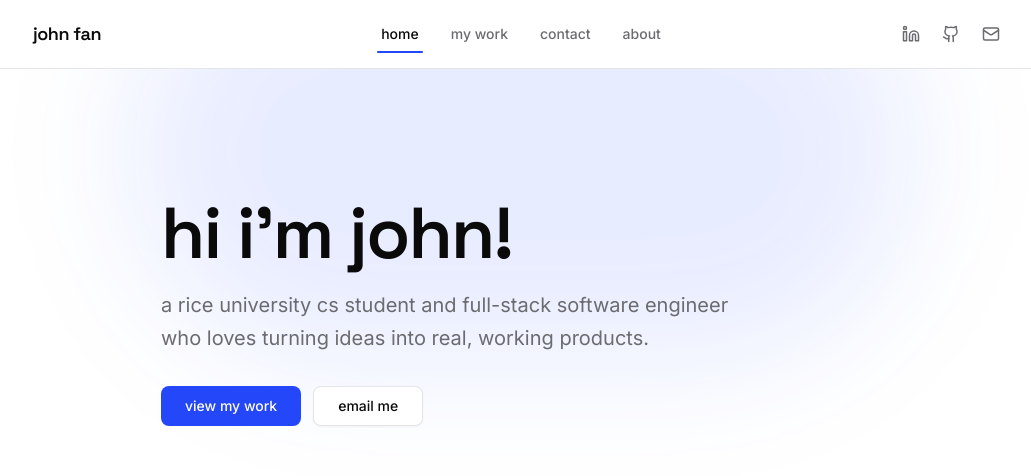
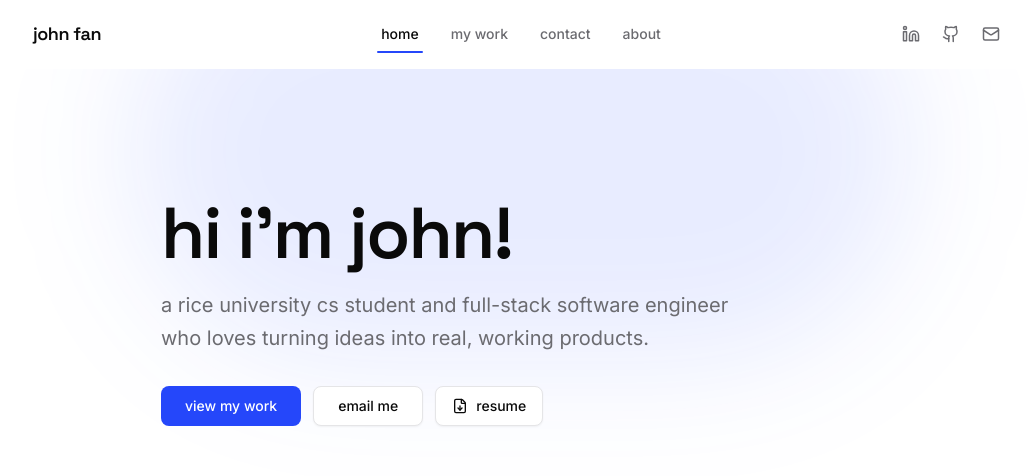
Before and after one commit to johnwfan/portfolio, a Next.js app: page / in a window 1280 px wide. Shown: the top 476 px of the page, without its empty margins (119-1150 px from the left). Built offline with nearby package versions, Linux system fonts and the light colour scheme.

Commit message:
Add glass nav bar and a resume link in the hero
Navbar gets a frosted-glass treatment (stronger blur, translucent
background, soft top-edge highlight) picking up hero/card content as it
scrolls underneath. Hero also gains a direct resume download button
alongside view-my-work/email-me.

```diff
--- a/src/components/hero.js
+++ b/src/components/hero.js
@@ -2,6 +2,7 @@
 
 import Link from "next/link";
 import { motion } from "framer-motion";
+import { FileDown } from "lucide-react";
 import { Button } from "@/components/ui/button";
 import { PROFILE } from "@/lib/content";
 
@@ -54,6 +55,11 @@ export default function Hero() {
           <Button size="lg" variant="outline" asChild>
             <a href={`mailto:${PROFILE.email}`}>email me</a>
           </Button>
+          <Button size="lg" variant="outline" asChild>
+            <a href={PROFILE.links.resume} target="_blank" rel="noreferrer">
+              <FileDown /> resume
+            </a>
+          </Button>
         </motion.div>
       </motion.div>
     </section>
--- a/src/components/navbar.js
+++ b/src/components/navbar.js
@@ -83,7 +83,7 @@ export default function Navbar() {
   const [open, setOpen] = useState(false);
 
   return (
-    <nav className="sticky top-0 z-50 border-b border-border bg-background/80 backdrop-blur">
+    <nav className="sticky top-0 z-50 border-b border-white/40 bg-white/60 backdrop-blur-xl shadow-[inset_0_1px_0_0_rgba(255,255,255,0.6)]">
       <div className="mx-auto grid max-w-5xl grid-cols-[1fr_auto_1fr] items-center px-6 py-4">
         <Link
           href="/"
@@ -131,7 +131,7 @@ export default function Navbar() {
             animate={{ height: "auto", opacity: 1 }}
             exit={{ height: 0, opacity: 0 }}
             transition={{ duration: 0.25, ease: "easeInOut" }}
-            className="overflow-hidden border-t border-border md:hidden"
+            className="overflow-hidden border-t border-white/40 md:hidden"
           >
             <div className="flex flex-col gap-1 px-6 py-4">
               {LINKS.map((l) => (
```
